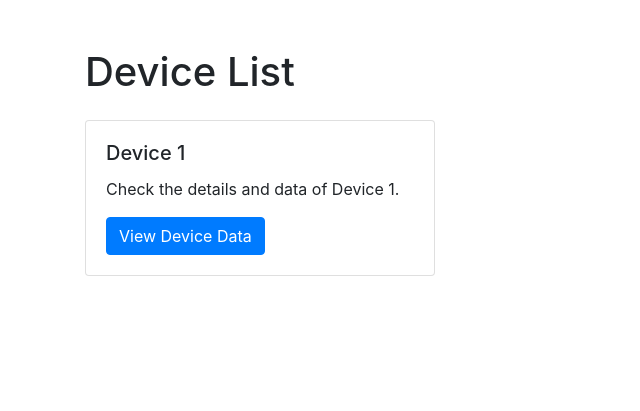
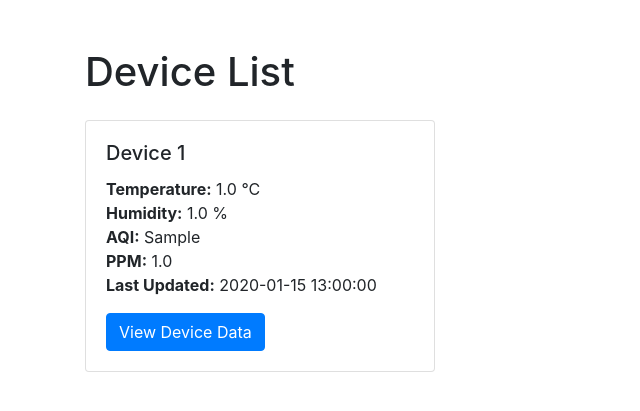
Before and after one commit to azwri/nassmah, a Django app: page /arduino/devices/ in a window 1280 px wide. Shown: the top 411 px of the page, without its empty margins (0-640 px from the left). Run offline with Django 5.2, Linux system fonts and the light colour scheme; tables that the repository leaves empty hold one stand-in row (values such as "Sample post"); some libraries are stand-ins or nearby versions.

Commit message:
add pages

```diff
--- a/arduino/templates/arduino/device_list.html
+++ b/arduino/templates/arduino/device_list.html
@@ -15,13 +15,19 @@
 <div class="container mt-5">
     <h1 class="mb-4">Device List</h1>
     <div class="row">
-        {% for device in devices %}
+        {% for device_id, data in latest_data.items %}
             <div class="col-md-4 mb-4">
                 <div class="card">
                     <div class="card-body">
-                        <h5 class="card-title">Device {{ device.device_id }}</h5>
-                        <p class="card-text">Check the details and data of Device {{ device.device_id }}.</p>
-                        <a href="{% url 'device_detail' device.device_id %}" class="btn btn-primary">View Device Data</a>
+                        <h5 class="card-title">Device {{ device_id }}</h5>
+                        <p class="card-text">
+                            <strong>Temperature:</strong> {{ data.temperature }} °C<br>
+                            <strong>Humidity:</strong> {{ data.humidity }} %<br>
+                            <strong>AQI:</strong> {{ data.aqi }}<br>
+                            <strong>PPM:</strong> {{ data.ppm }}<br>
+                            <strong>Last Updated:</strong> {{ data.timestamp|date:"Y-m-d H:i:s" }}<br>
+                        </p>
+                        <a href="{% url 'device_detail' device_id %}" class="btn btn-primary">View Device Data</a>
                     </div>
                 </div>
             </div>
--- a/arduino/views.py
+++ b/arduino/views.py
@@ -55,12 +55,22 @@ def receive_data(request):
 
 
 
+
 def device_list(request):
     # Fetch all unique device IDs from the SensorData model
     devices = SensorData.objects.values('device_id').distinct()
 
-    # Pass the devices to the template
-    return render(request, 'arduino/device_list.html', {'devices': devices})
+    # Fetch the latest sensor data for each device
+    latest_data = {}
+    for device in devices:
+        device_id = device['device_id']
+        latest_entry = SensorData.objects.filter(device_id=device_id).order_by('-timestamp').first()
+        if latest_entry:
+            latest_data[device_id] = latest_entry
+
+    # Pass the devices and their latest data to the template
+    return render(request, 'arduino/device_list.html', {'latest_data': latest_data})
+
 
 
 
```
